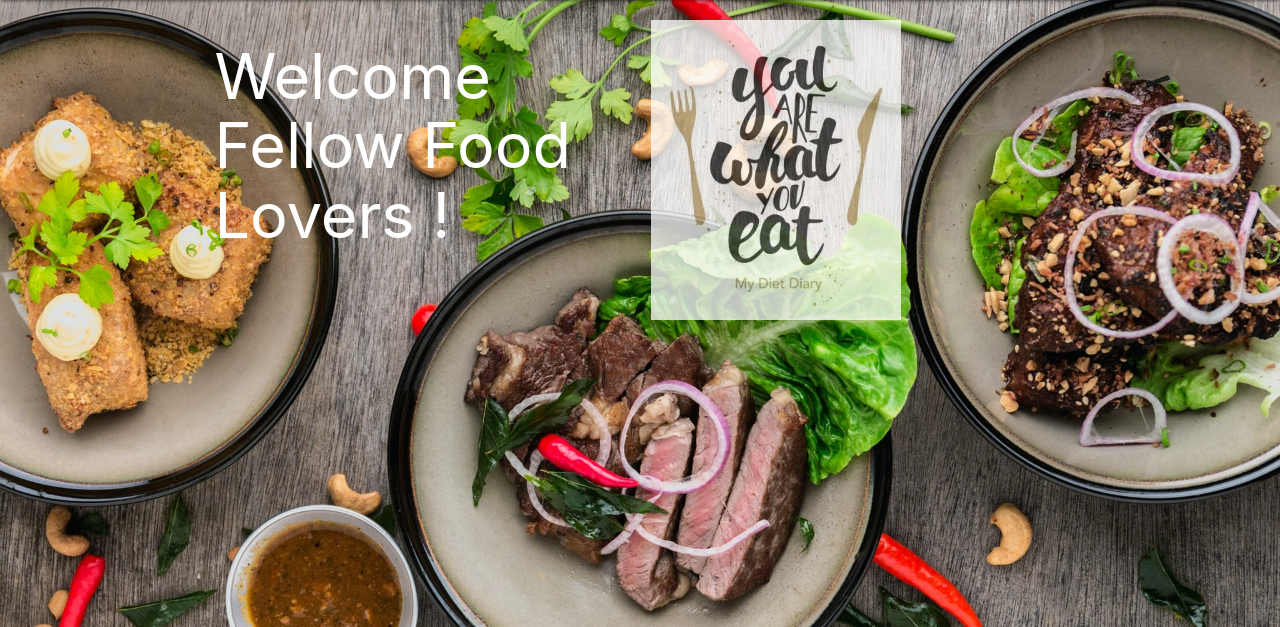
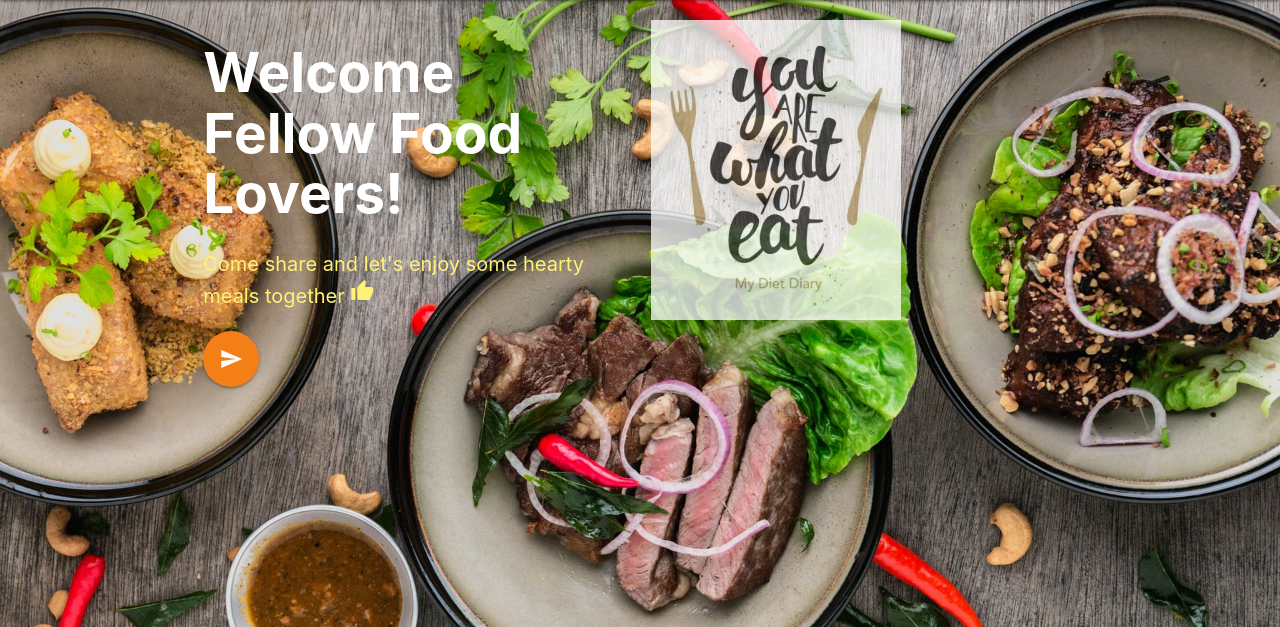
Before and after one commit to kmadjei/MilestoneProject-Python-and-DataCentricDevelopment, a Flask app: page / in a window 1280 px wide. Shown: the part 64-691 px from the top of the page. Run offline with Flask 2, Linux system fonts and the light colour scheme; some libraries are stand-ins or nearby versions.

Commit message:
completed styling and designing for the homepage

```diff
--- a/static/css/style.css
+++ b/static/css/style.css
@@ -25,6 +25,16 @@ nav {
     opacity: 0.75;
 }
 
+.home-content h1 {
+    font-size: 55px;
+    font-weight: 700;
+}
+
+.home-content p {
+    color: #fff176;
+    font-size: 20px;
+}
+
 footer {
     display: flex;
     justify-content: center;
--- a/templates/base.html
+++ b/templates/base.html
@@ -9,7 +9,7 @@
     <!--Import materialize.css-->
     <link rel="stylesheet" href="https://cdnjs.cloudflare.com/ajax/libs/materialize/1.0.0/css/materialize.min.css" type="text/css">
     <link rel="stylesheet" href="{{ url_for('static', filename='css/style.css') }}" type="text/css">
-    <title>Recipe Journal</title>
+    <title>Food Lovers!</title>
 </head>
 <body>
   <!-- Remember to write jquery for mobile nav -->
--- a/templates/home.html
+++ b/templates/home.html
@@ -4,16 +4,21 @@
 <div class="home-content white-text">
     <div class="row">
         <div class="col s6">
-            <h1 class="col ">Welcome Fellow Food Lovers !</h1>
+            <h1 class="">Welcome Fellow Food Lovers!</h1>
+            <p class=" #76ff03 ">
+                Come share and let's enjoy some hearty meals together
+                <i class="material-icons">thumb_up</i>
+            </p>
+            <a href="#" class="btn-floating btn-large yellow darken-4 pulse "><i class="material-icons">send</i></a>
         </div>
         <div class="col s6">
+            <!--
+                image was obtained from google images
+                https://images-na.ssl-images-amazon.com/images/I/412LgFkP8pL.jpg
+            -->
             <img src="{{ url_for('static', filename='images/food-banner.jpg') }}" alt="Landing page food image">
         </div>
     </div>
-
-
-
-    <p></p>
 </div>
 
 {% endblock %}
```
